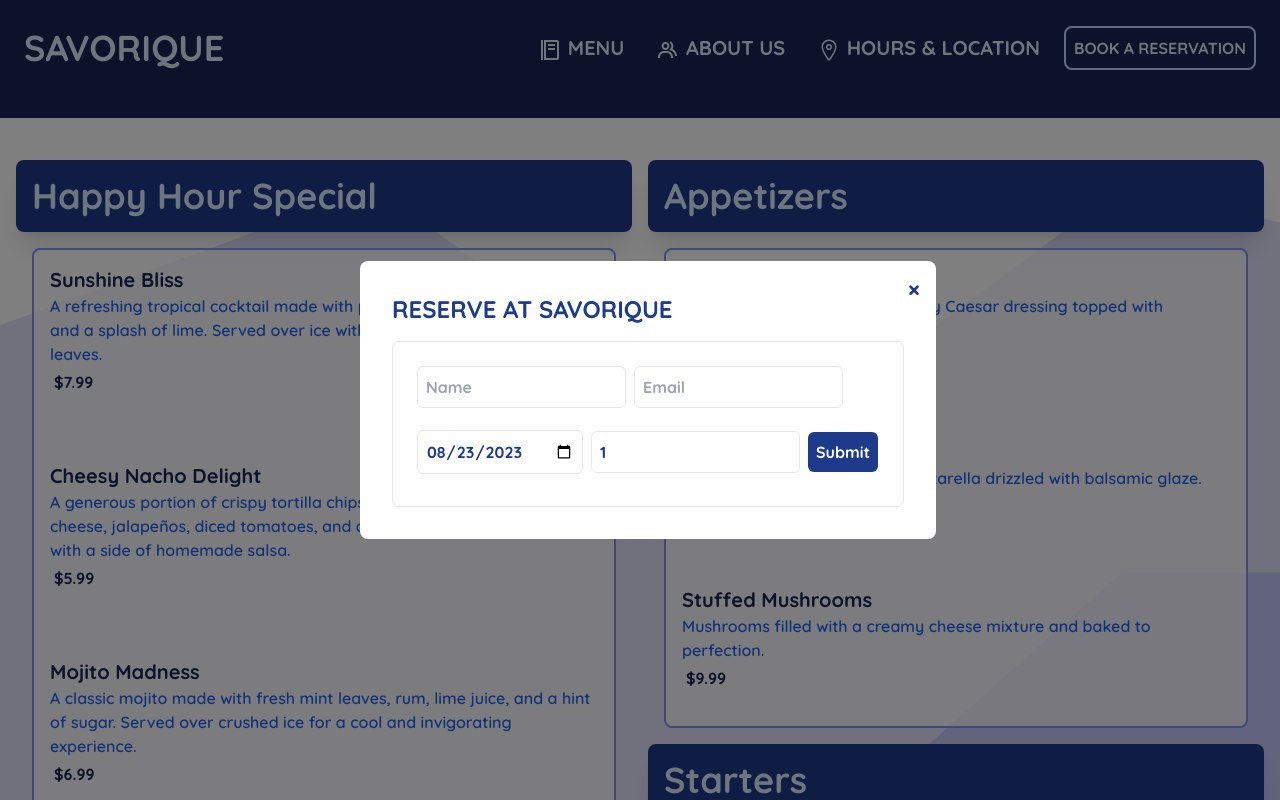
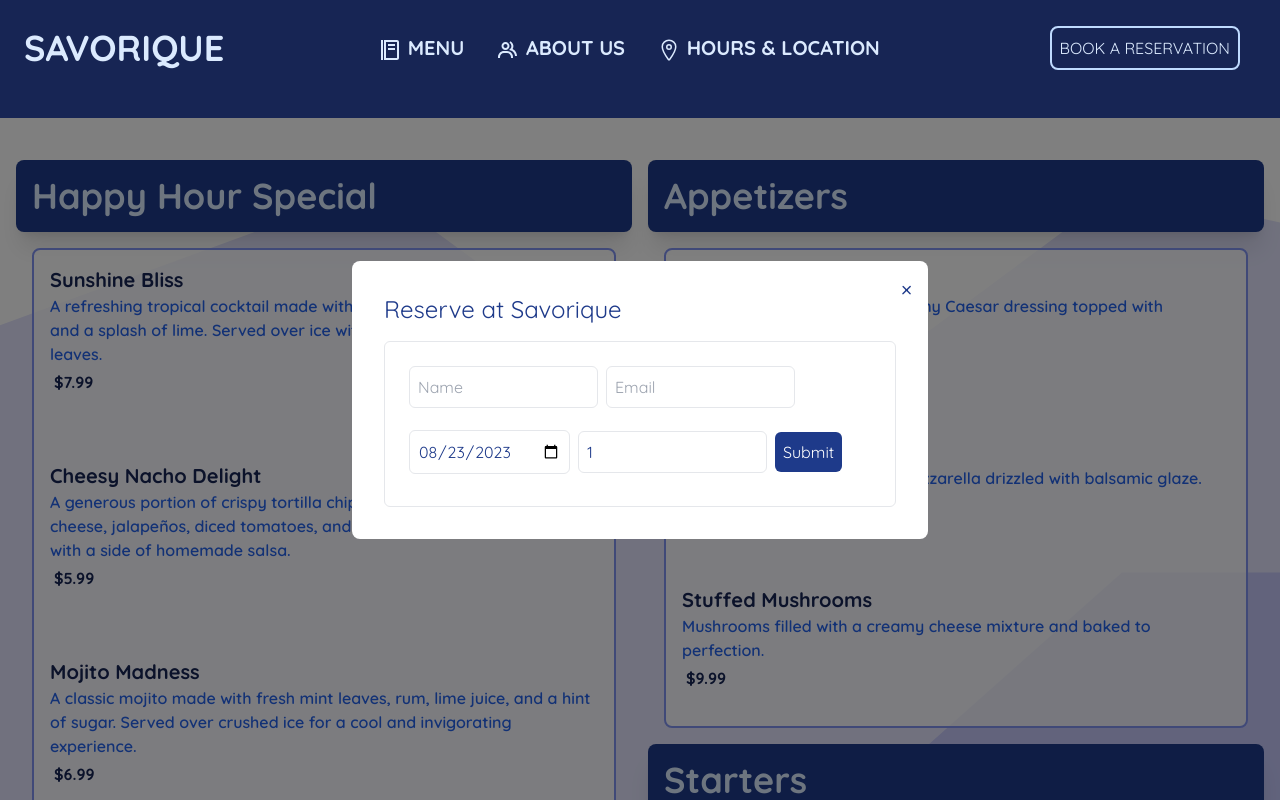
Before and after one commit to ultraburgundy/savorique, a Next.js app: page /menu in a window 1280 px wide. Both pictures are taken after a click on the button "BOOK A RESERVATION". Shown: the top 800 px of the page. Built offline with nearby package versions, Linux system fonts and the light colour scheme.

Commit message:
adjusted reservation button

```diff
--- a/src/app/components/modal.tsx
+++ b/src/app/components/modal.tsx
@@ -11,9 +11,9 @@ const Modal: React.FC<ModalProps> = ({ isOpen, onClose, title, children }) => {
   if (!isOpen) return null;
 
   return (
-    <div className="fixed inset-0 flex items-center justify-center z-50">
+    <div className="fixed inset-0 flex items-center justify-center z-60">
       <div className="bg-black opacity-50 fixed inset-0" onClick={onClose}></div>
-      <div className="bg-white rounded-lg p-8 m-4 max-w-xl mx-auto relative">
+      <div className="bg-white rounded-lg p-8 m-4 md:max-w-xl mx-auto relative">
         <h2 className="text-2xl mb-4 text-blue-900">{title}</h2>
         {children}
         <span className="absolute top-0 right-0 m-4" onClick={onClose}>
--- a/src/app/components/nav.tsx
+++ b/src/app/components/nav.tsx
@@ -28,9 +28,10 @@ export default function Navbar() {
   }, []);
 
   return (
+    <>
     <nav className={`relative flex items-center justify-center p-12`}>
       <header
-        className={`z-50 fixed px-6 py-8 w-full flex justify-between ${
+        className={`z-50 fixed px-6 py-8 w-full flex justify-between items-center ${
           scrolledDown
             ? "text-blue-100 ease-in-out duration-500 shadow-xl bg-blue-950 bg-opacity-75 placeholder-gray-200"
             : "text-blue-100  bg-blue-950"
@@ -73,7 +74,7 @@ export default function Navbar() {
           <li>
             <a
               href="/menu"
-              className={`block px-2 py-1 rounded-md lg:text-xl hover:text-blue-200 ${
+              className={`block px-2 py-1 rounded-md lg:text-xl hover:text-blue-200  ${
                 scrolledDown ? "text-blue-100" : ""
               }`}
               aria-labelledby="menu"
@@ -103,17 +104,20 @@ export default function Navbar() {
              <IoLocationOutline className=" w-6 h-6 inline-flex m-auto" /> Hours & Location
             </a>
           </li>
-          <button  onClick={() => setModalOpen(true)}  className="uppercase border-2 border-blue-200 p-2 rounded-lg hover:border-blue-300 absolute bottom-0 right-0 m-4 md:static">Book a Reservation</button>
-          <Modal
 
-        isOpen={isModalOpen}
-        onClose={() => setModalOpen(false)}
-        title="Reserve at Savorique"
-      >
-        <ReservationForm />
-      </Modal>
         </ul>
+        <button  onClick={() => setModalOpen(true)}  className="uppercase border-2 border-blue-200 p-2 rounded-lg hover:border-blue-300 absolute bottom-0 right-0 m-4 md:static">Book a Reservation</button>
+
       </header>
     </nav>
+         <Modal
+
+         isOpen={isModalOpen}
+         onClose={() => setModalOpen(false)}
+         title="Reserve at Savorique"
+       >
+         <ReservationForm />
+       </Modal>
+       </>
   );
 }
--- a/src/app/location/page.tsx
+++ b/src/app/location/page.tsx
@@ -22,8 +22,8 @@ lng: number;
 }
 
 const Location: React.FC<LocationProps> = ({ address, city, postalCode, country }) => (
-    <div className="p-4 mb-4 text-center bg-[#8093F1] rounded-lg shadow-xl">
-      <h3 className="text-3xl font-black uppercase text-blue-200 border-b-2 border-indigo-950 border-opacity-50 p-4">Location</h3>
+    <div className="p-4 mb-4 text-center bg-indigo-950 rounded-lg shadow-xl">
+      <h3 className="text-3xl font-black uppercase text-blue-200 border-opacity-50 p-4">Location</h3>
       <p className="text-blue-100 font-semibold mt-2">{address}</p>
       <p className="text-blue-100 font-semibold">{city}</p>
       <p className="text-blue-100 font-semibold">{postalCode}</p>
@@ -64,10 +64,10 @@ const VisitPage: React.FC = () => {
       <Navbar />
       <main aria-label="Visit us">
         <div className="gap-4 py-8 mt-16 sm:flex ">
-          <div className="flex-none min-h-screen p-2 sm:w-64 sm:ml-6 ">
-            <h1 className="mb-4 text-3xl font-black text-center uppercase text-blue-200 bg-[#8093F1] rounded-lg p-2 shadow-xl">Hours</h1>
-            <h2 className="font-bold text-center uppercase text-[#8093F1]">Open Every Day Of The Week</h2>
-            <p className="text-center uppercase text-blue-950 font-semibold mb-4">7AM - 3PM</p>
+          <div className="flex-none min-h-screen p-2 sm:w-64 sm:ml-6 bg-indigo-950 rounded-lg ">
+            <h1 className="mb-4 text-3xl font-black text-center uppercase text-blue-200 p-2">Hours</h1>
+            <p className="font-bold text-center uppercase text-[#8093F1]">Open Every Day Of The Week</p>
+            <p className="text-center uppercase text-blue-200 font-semibold mb-4 mt-4">7AM - 3PM</p>
             <Location {...restaurantLocation} />
           </div>
           <div className="w-full mr-8 md:flex-grow-1 md:block">
```
